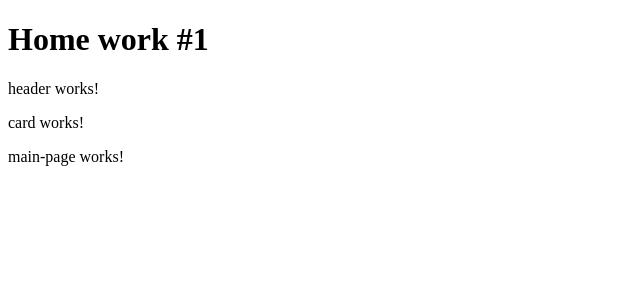
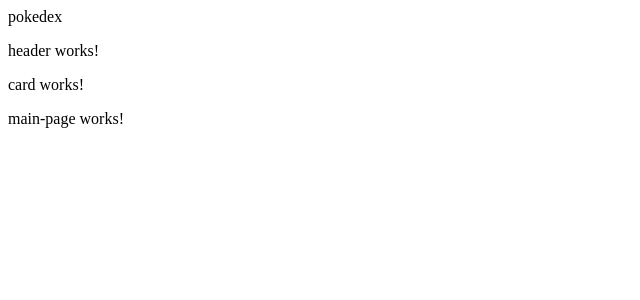
Before and after one commit to sdackovskij/angular-pokedex, an Angular app: page / in a window 1280 px wide. Shown: the top 300 px of the page, without its empty margins (0-640 px from the left). Built offline with nearby package versions, Linux system fonts and the light colour scheme.

Commit message:
fixed test

```diff
--- a/src/app/app.component.html
+++ b/src/app/app.component.html
@@ -1,4 +1,4 @@
-<h1>Home work #1</h1>
+<span>{{title}}</span>
 <app-header></app-header>
 <app-card></app-card>
 <app-main-page></app-main-page>
```
Also changed, not shown: 1 other file (tests, documents, lock files or other folders).
